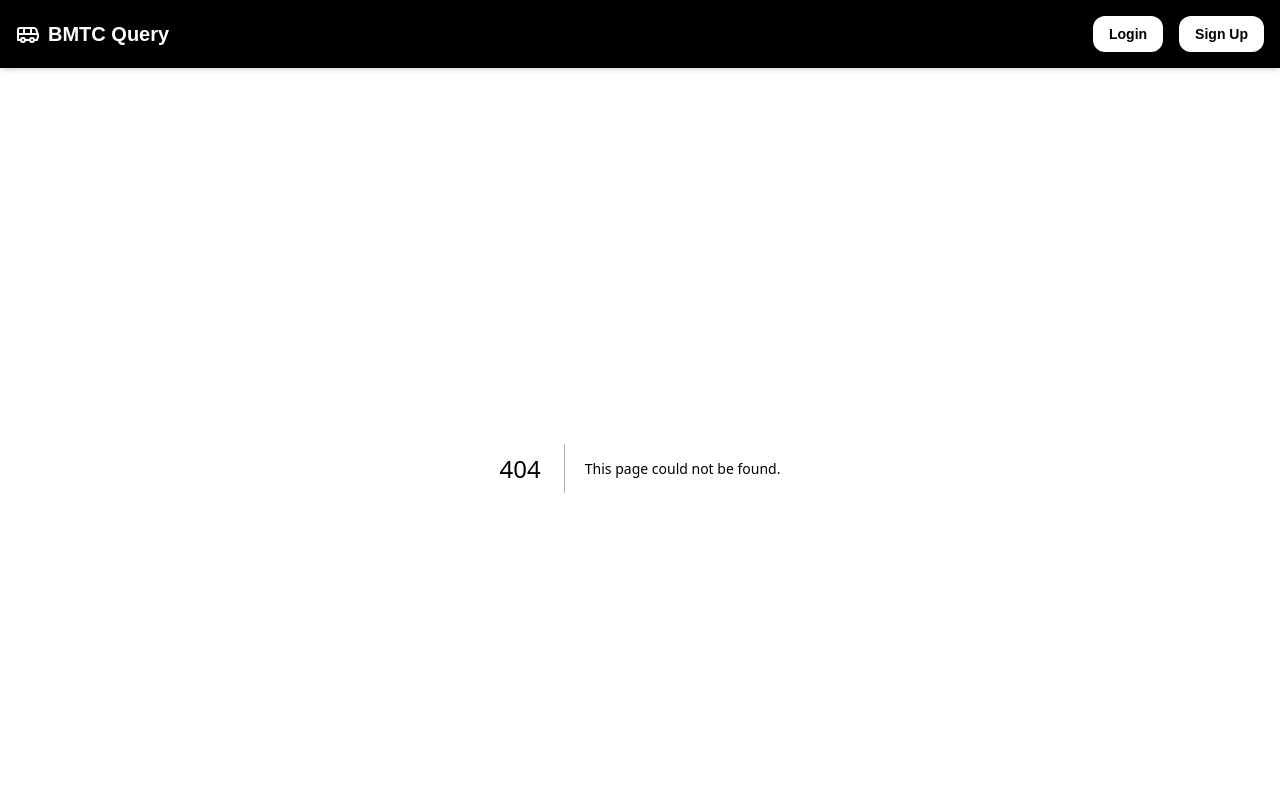
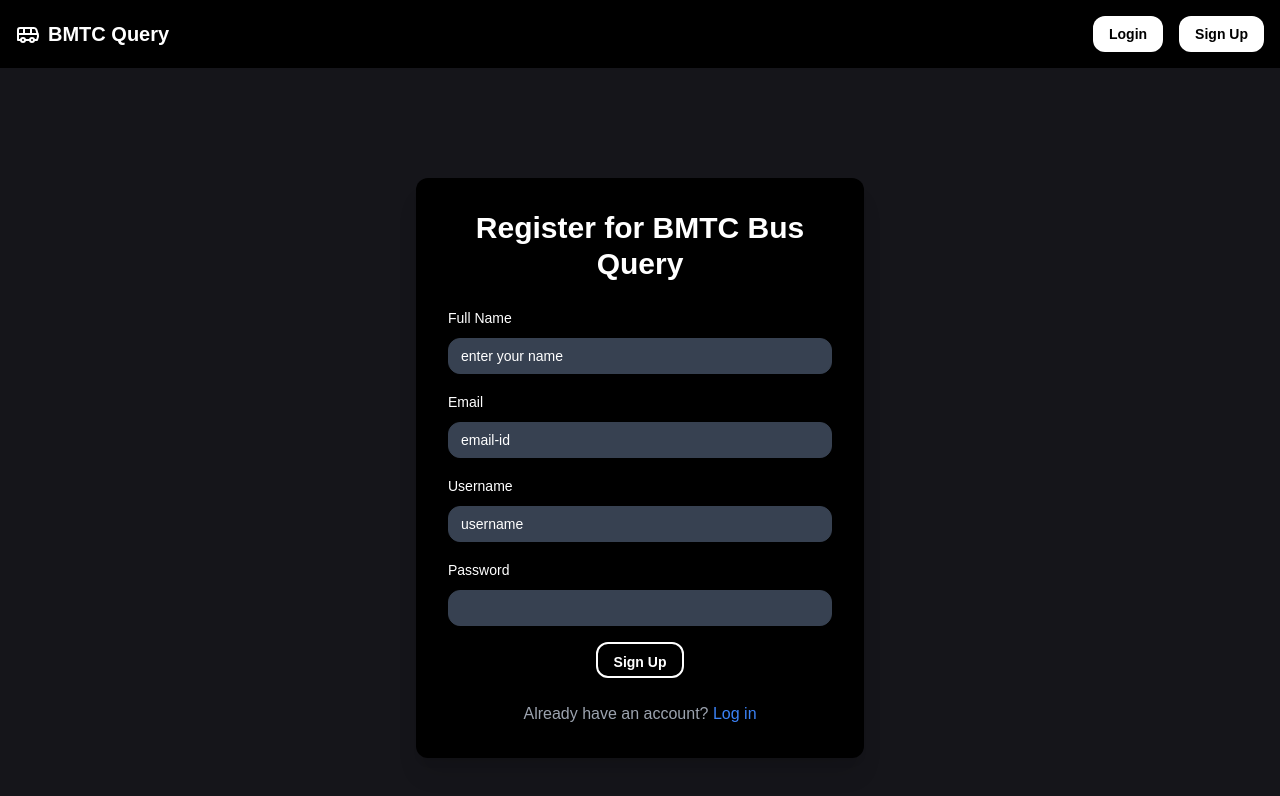
Before and after one commit to Pro696969/BMTC-Querying, a Next.js app in the folder frontend/: page /signup in a window 1280 px wide. Before the commit this address had no page. Shown: the top 796 px of the page. Built offline with nearby package versions, Linux system fonts and the light colour scheme.

Commit message:
signup page

```diff
--- /dev/null
+++ b/frontend/src/app/signup/page.js
@@ -0,0 +1,116 @@
+"use client"
+import { useState } from 'react'
+import { Button } from "@/components/ui/button"
+import { Input } from "@/components/ui/input"
+import { Label } from "@/components/ui/label"
+import Link from 'next/link'
+
+export default function SignUp() {
+    const [formData, setFormData] = useState({
+        username: '',
+        password: '',
+        email: '',
+        name: '',
+    })
+    const [message, setMessage] = useState('') // State for displaying messages
+
+    const handleChange = (e) => {
+        setFormData({
+            ...formData,
+            [e.target.name]: e.target.value
+        })
+    }
+
+    const handleSubmit = async (e) => {
+        e.preventDefault()
+        try {
+            const response = await fetch(`http://localhost:8000/signup`, {
+                method: "POST",
+                headers: {
+                    "Content-Type": "application/json",
+                },
+                body: JSON.stringify({
+                    inputUsername: formData.username,
+                    password: formData.password
+                }),
+            })
+
+            const data = await response.json()
+            if (data.signed === "1") {
+                setMessage(data.message)
+            } else {
+                setMessage(data.message)
+            }
+        } catch (error) {
+            console.error("Error during sign-up:", error)
+            setMessage("Sign-up failed. Please try again.")
+        }
+    }
+
+    return (
+        <div className="flex items-center justify-center min-h-screen bg-[#15151a]">
+            <div className="w-full max-w-md p-8 space-y-6 bg-black rounded-xl shadow-xl">
+                <h1 className="text-3xl font-bold text-center text-white">Register for BMTC Bus Query</h1>
+                <form onSubmit={handleSubmit} className="space-y-4">
+                    <div className="space-y-2">
+                        <Label htmlFor="name" className="text-white">Full Name</Label>
+                        <Input
+                            id="name"
+                            name="name"
+                            type="text"
+                            placeholder="enter your name"
+                            required
+                            className="w-full bg-gray-700 text-white border-gray-700 rounded-xl"
+                            onChange={handleChange}
+                        />
+                    </div>
+                    <div className="space-y-2">
+                        <Label htmlFor="email" className="text-white">Email</Label>
+                        <Input
+                            id="email"
+                            name="email"
+                            type="email"
+                            placeholder="email-id"
+                            required
+                            className="w-full bg-gray-700 text-white border-gray-700 rounded-xl"
+                            onChange={handleChange}
+                        />
+                    </div>
+                    <div className="space-y-2">
+                        <Label htmlFor="username" className="text-white">Username</Label>
+                        <Input
+                            id="username"
+                            name="username"
+                            type="text"
+                            placeholder="username"
+                            required
+                            className="w-full bg-gray-700 text-white border-gray-700 rounded-xl"
+                            onChange={handleChange}
+                        />
+                    </div>
+                    <div className="space-y-2">
+                        <Label htmlFor="password" className="text-white">Password</Label>
+                        <Input
+                            id="password"
+                            name="password"
+                            type="password"
+                            required
+                            className="w-full bg-gray-700 text-white border-gray-700 rounded-xl"
+                            onChange={handleChange}
+                        />
+                    </div>
+                    <Button type="submit" className="grid justify-self-center text-white hover:text-blue-500 hover:border-blue-500 font-semibold border-white border-2 rounded-xl">
+                        Sign Up
+                    </Button>
+                </form>
+                <p className="text-center text-gray-400">
+                    Already have an account?{' '}
+                    <Link href="/login" className="text-blue-500 hover:underline">
+                        Log in
+                    </Link>
+                </p>
+                {message && <p className="text-white mt-4 text-center">{message}</p>}
+            </div>
+        </div>
+    )
+}
```
